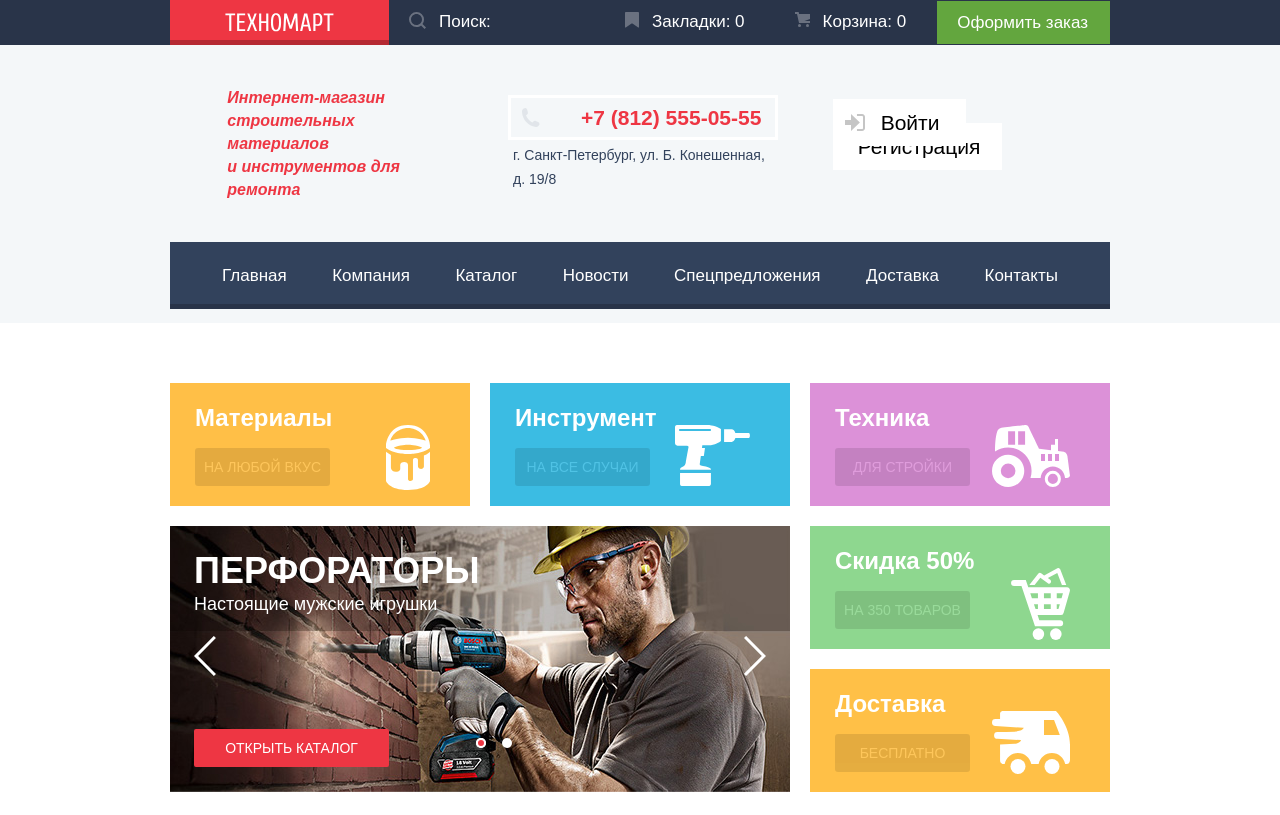
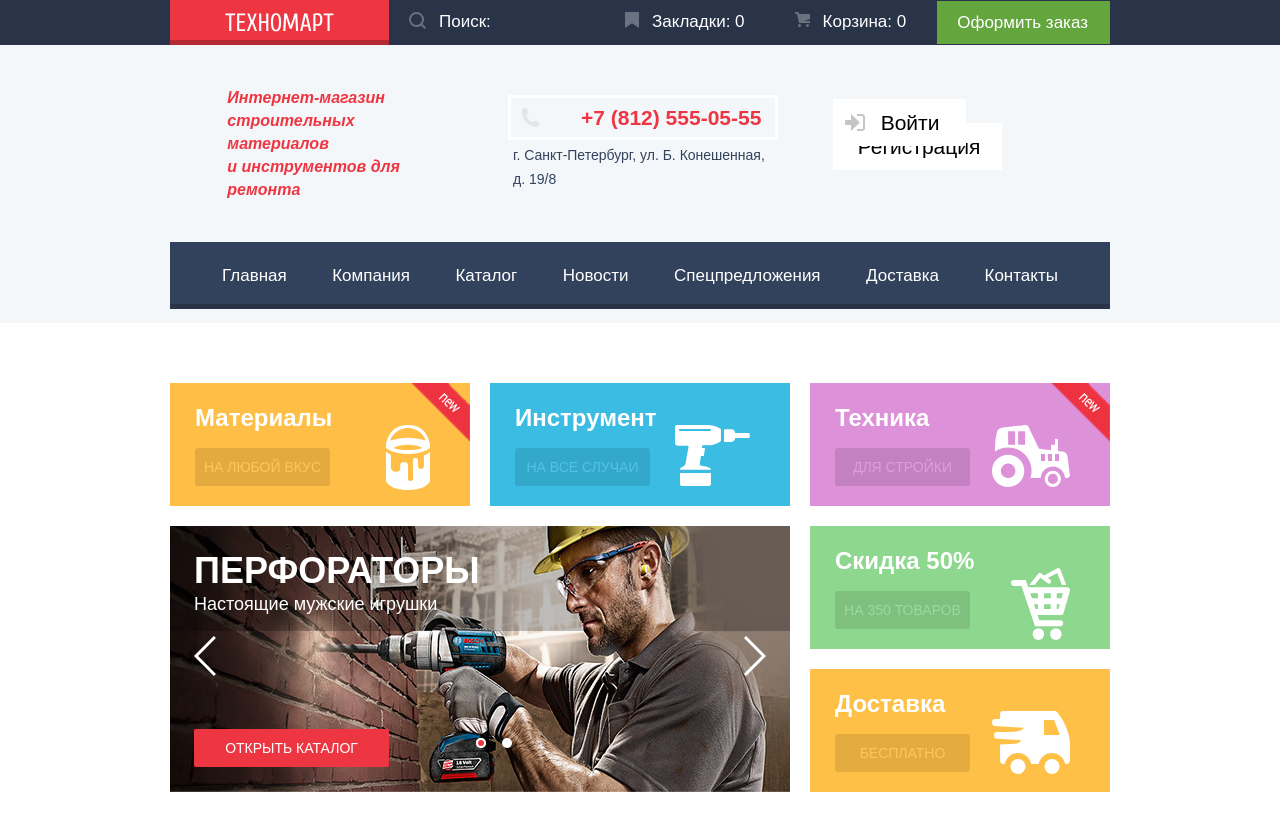
Before and after one commit to ruuuu/1010107-technomart-26, a plain HTML site: page index.html in a window 1280 px wide. Shown: the top 815 px of the page. Drawn offline with Linux system fonts and the light colour scheme; a web font is replaced by a local one.

Commit message:
обновленный архив

```diff
--- a/css/style.css
+++ b/css/style.css
@@ -1025,7 +1025,7 @@ h2{
 
 
 .block-item{/*карточка, флекс-элемент*/
-
+   position:relative;/*родительль для флажка NEW*/
     width: 300px;
 
     height: 103px;
@@ -2737,7 +2737,7 @@ legend > ul{
   top: -1px;
   right: -1px;
 
-  width: 60px;
+  width: 60px;/*размеры флага*/
   height: 60px;
 
   text-indent: -1000px;
@@ -2750,6 +2750,25 @@ legend > ul{
   background: url("../img/flag-transparent.png") no-repeat 0 0;
 
 }
+
+
+.block-item .flag {
+  position: absolute;
+  top: 0px;
+  right: 0px;
+
+  width: 60px;/*размеры флага*/
+  height: 60px;
+
+  text-indent: -1000px;
+  overflow: hidden;
+  /*z-index: 5;*/
+}
+
+.block-item .flag-on-card{
+     background: url("../img/flag-transparent.png") no-repeat 0 0;
+}
+
 
 
 .catalog-item .actions {
--- a/index.html
+++ b/index.html
@@ -81,6 +81,7 @@
     <section class="container"><!-- три блока: Материалы Инстурменты Техника-->
          <ul class="cards"><!--флекс контейнер-->
              <li class="block-item for-label-button"><!-- карточка , флекс элемент -->
+                    <div class="flag flag-on-card"></div><!-- для иконки флажка-->
                     <h3>Материалы</h3>
                     <a class="button-on-cards"  href=""><!-- ссылка в виде кнопки-->
                          НА ЛЮБОЙ ВКУС
@@ -99,6 +100,7 @@
                  </p>
              </li>
              <li class="block-item for-label-button"><!-- карточка  , флекс элемент-->
+                 <div class="flag flag-on-card"></div><!-- для иконки флажка-->
                  <h3>Техника</h3>
                  <a  class="button-on-cards" href="">
                      ДЛЯ СТРОЙКИ
```
Also changed, not shown: catalog.html (+1 -1 lines).
